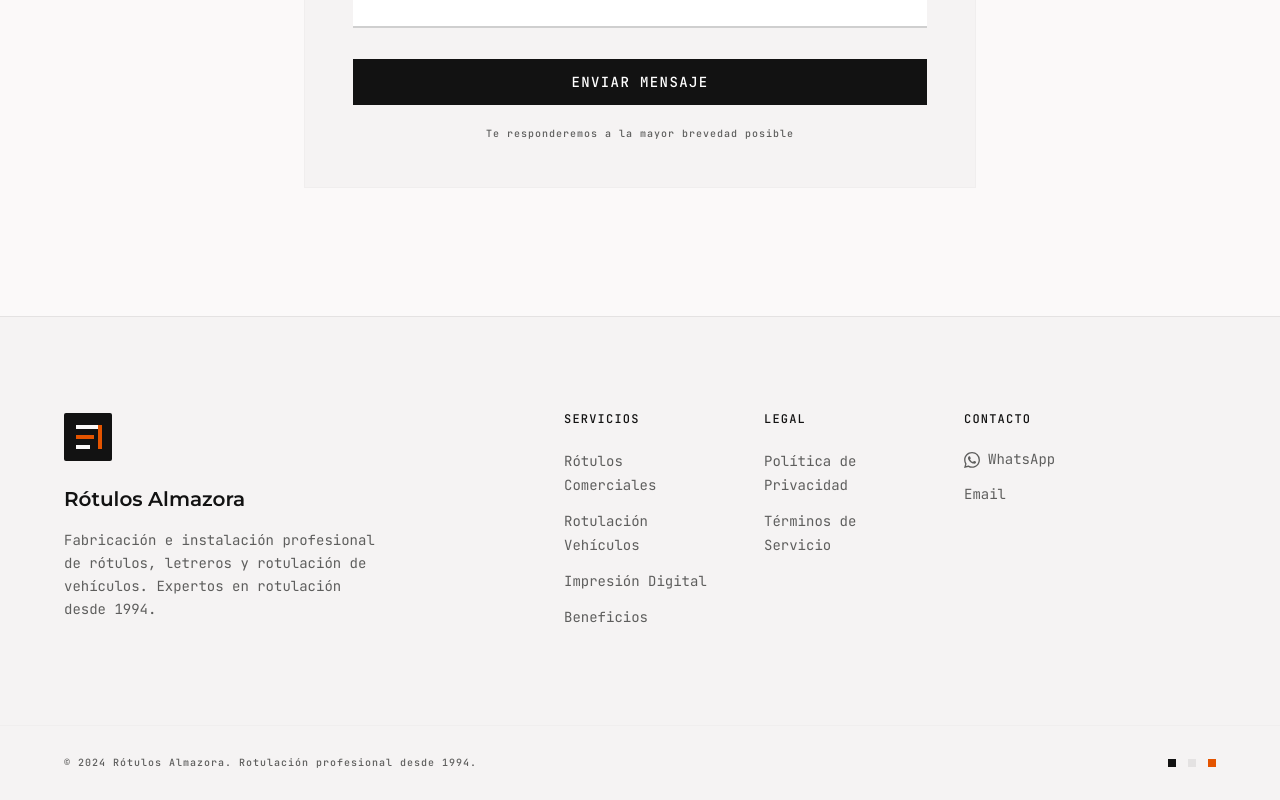
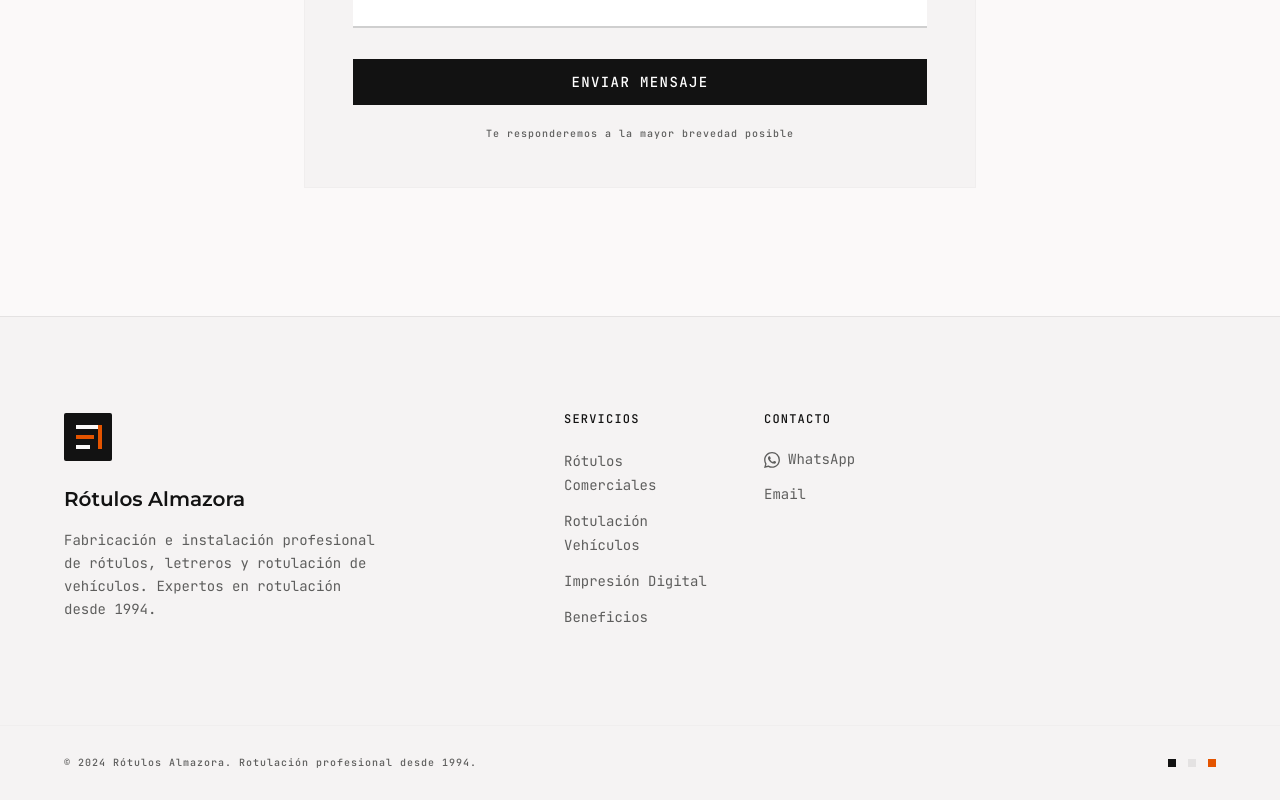
Before and after one commit to elgranjm3000/rotulossalmozora, a Next.js app: page / in a window 1280 px wide. Shown: the part 8786-9586 px from the top of the page. Built offline with nearby package versions, Linux system fonts and the light colour scheme.

Commit message:
Remove Legal section from footer

```diff
--- a/components/Footer.tsx
+++ b/components/Footer.tsx
@@ -44,25 +44,7 @@ export function Footer() {
           </ul>
         </div>
 
-        <div className="lg:col-span-2">
-          <h3 className="font-mono text-label-md uppercase tracking-widest text-primary mb-6">
-            Legal
-          </h3>
-          <ul className="space-y-3">
-            <li>
-              <Link className="font-mono text-body-sm text-secondary hover:text-primary transition-colors" href="#">
-                Política de Privacidad
-              </Link>
-            </li>
-            <li>
-              <Link className="font-mono text-body-sm text-secondary hover:text-primary transition-colors" href="#">
-                Términos de Servicio
-              </Link>
-            </li>
-          </ul>
-        </div>
-
-        <div className="lg:col-span-2">
+<div className="lg:col-span-2">
           <h3 className="font-mono text-label-md uppercase tracking-widest text-primary mb-6">
             Contacto
           </h3>
```
